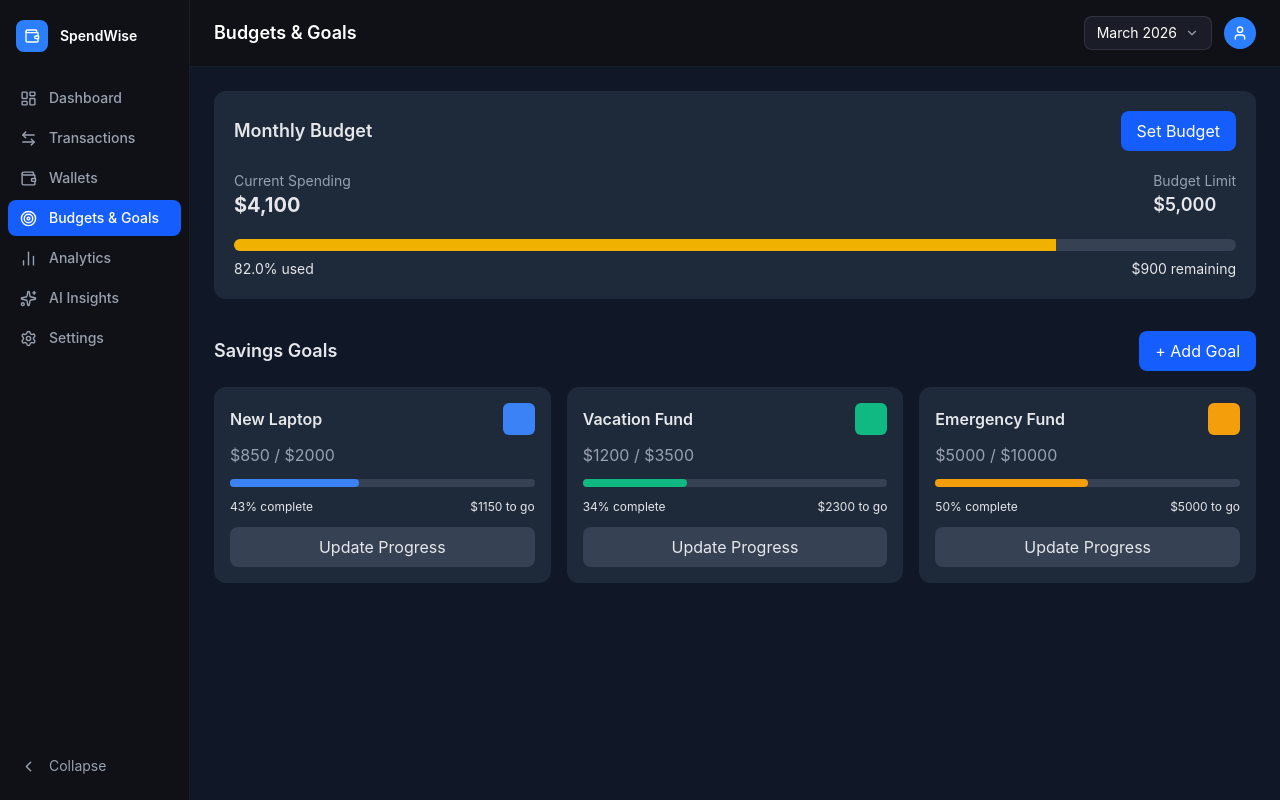
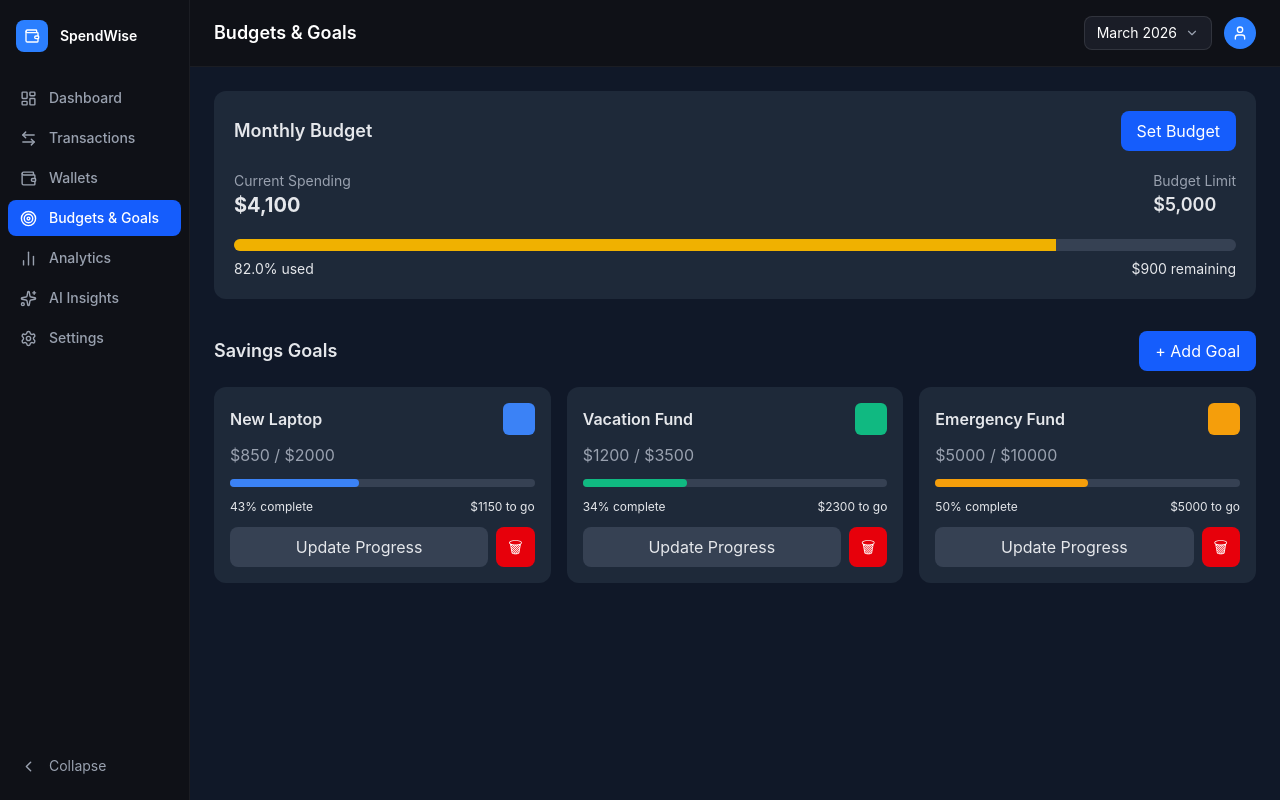
Before and after one commit to sanyamrajbhandari/colab-expense-tracker-frontend, a React (Vite) app: page /BudgetsAndGoals in a window 1280 px wide. Built offline with nearby package versions, Linux system fonts and the light colour scheme.

Commit message:
added delete button in saving goals

```diff
--- a/src/pages/BudgetsAndGoals.jsx
+++ b/src/pages/BudgetsAndGoals.jsx
@@ -53,6 +53,11 @@ const BudgetsAndGoals = () => {
     setShowModal(false);
   };
 
+  // ===== DELETE GOAL =====
+  const handleDeleteGoal = (index) => {
+    setGoals(goals.filter((_, i) => i !== index));
+  };
+
   // ===== SAVE ACTION =====
   const handleSave = () => {
     if (modalType === "budget") {
@@ -76,7 +81,7 @@ const BudgetsAndGoals = () => {
     if (modalType === "updateGoal") {
       if (!isNaN(updateAmount) && selectedGoalIndex !== null) {
         const updatedGoals = [...goals];
-        // Prevent saved from exceeding the target
+        // FIX 3: Prevent saved from exceeding the target
         updatedGoals[selectedGoalIndex].saved = Math.min(
           updatedGoals[selectedGoalIndex].saved + Number(updateAmount),
           updatedGoals[selectedGoalIndex].target,
@@ -175,7 +180,7 @@ const BudgetsAndGoals = () => {
                     <div
                       className="h-full rounded-full"
                       style={{
-                        // Cap progress bar at 100%
+                        // FIX 1: Cap progress bar at 100%
                         width: `${Math.min(percent, 100)}%`,
                         backgroundColor: goal.color,
                       }}
@@ -184,16 +189,24 @@ const BudgetsAndGoals = () => {
 
                   <div className="flex justify-between text-xs mb-3">
                     <span>{percent.toFixed(0)}% complete</span>
-                    {/* Prevent "to go" from going negative */}
+                    {/* FIX 2: Prevent "to go" from going negative */}
                     <span>${Math.max(0, goal.target - goal.saved)} to go</span>
                   </div>
 
+                  <div className="flex gap-2">
                     <button
                       onClick={() => handleUpdateGoal(index)}
                       className="w-full bg-gray-700 py-2 rounded-lg"
                     >
                       Update Progress
                     </button>
+                    <button
+                      onClick={() => handleDeleteGoal(index)}
+                      className="bg-red-600 px-3 py-2 rounded-lg text-white"
+                    >
+                      🗑
+                    </button>
+                  </div>
                 </div>
               );
             })}
```
Lines whose indentation alone changed are shown as unchanged.
